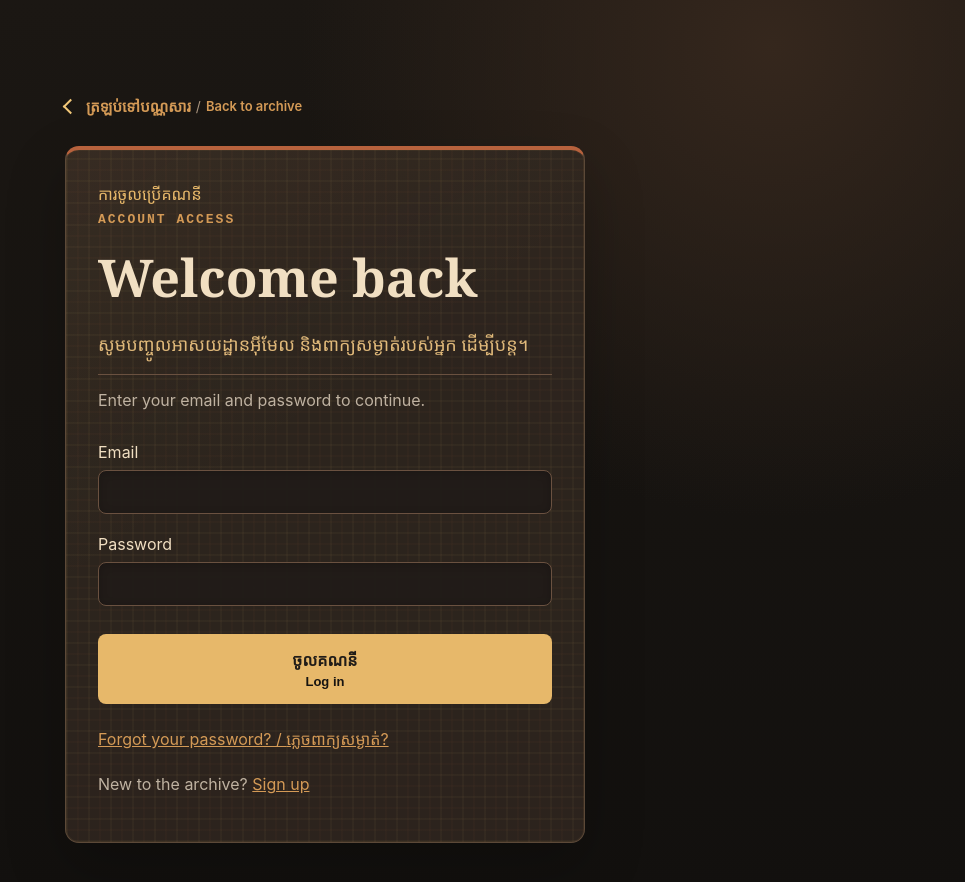
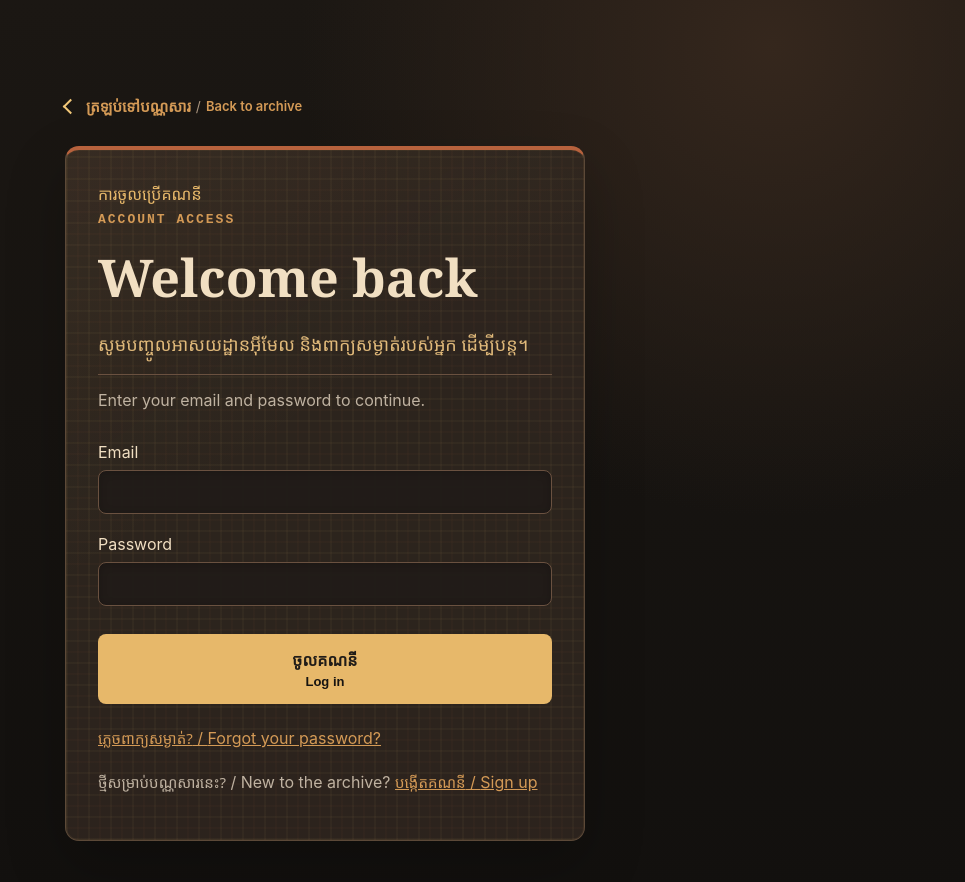
Before and after one commit to ChhimChanbonraksmey/family-story-archive, a Next.js app: page /login in a window 1280 px wide. Shown: the top 882 px of the page, without its empty margins (315-1280 px from the left). Built offline with nearby package versions, Linux system fonts and the light colour scheme.

Commit message:
polish: make authentication links Khmer-first and text-highlighted [AI-assisted]

```diff
--- a/components/AuthForm.js
+++ b/components/AuthForm.js
@@ -132,15 +132,27 @@ export default function AuthForm({ mode, confirmationFailed = false, redirectTo
         </form>
         {!isSignup ? (
           <p style={styles.switch}>
-            <Link href="/forgot-password" style={styles.link}>
-              Forgot your password? / <span lang="km">ភ្លេចពាក្យសម្ងាត់?</span>
+            <Link href="/forgot-password" className={interactive.textHighlight} style={styles.link}>
+              <span lang="km" style={styles.switchKhmer}>ភ្លេចពាក្យសម្ងាត់?</span>
+              <span aria-hidden="true"> / </span>
+              <span>Forgot your password?</span>
             </Link>
           </p>
         ) : null}
         <p style={styles.switch}>
-          {isSignup ? "Already have an account? " : "New to the archive? "}
-          <Link href={isSignup ? "/login" : "/signup"} style={styles.link}>
-            {isSignup ? "Log in" : "Sign up"}
+          <span lang="km" style={styles.switchKhmer}>
+            {isSignup ? "មានគណនីរួចហើយ?" : "ថ្មីសម្រាប់បណ្ណសារនេះ?"}
+          </span>
+          <span aria-hidden="true"> / </span>
+          <span>{isSignup ? "Already have an account?" : "New to the archive?"} </span>
+          <Link
+            href={isSignup ? "/login" : "/signup"}
+            className={interactive.textHighlight}
+            style={styles.link}
+          >
+            <span lang="km" style={styles.switchKhmer}>{isSignup ? "ចូលគណនី" : "បង្កើតគណនី"}</span>
+            <span aria-hidden="true"> / </span>
+            <span>{isSignup ? "Log in" : "Sign up"}</span>
           </Link>
         </p>
       </section>
--- a/components/authStyles.js
+++ b/components/authStyles.js
@@ -68,6 +68,7 @@ const styles = {
   error: { color: "#F2A69A", lineHeight: 1.7, whiteSpace: "pre-line" },
   success: { color: "#C7D5B1", lineHeight: 1.7, whiteSpace: "pre-line" },
   switch: { color: "#BFB2A1", marginTop: 24 },
+  switchKhmer: { fontFamily: "system-ui, sans-serif", fontSize: 15 },
   link: { color: "#D49A56" },
 };
 
```
